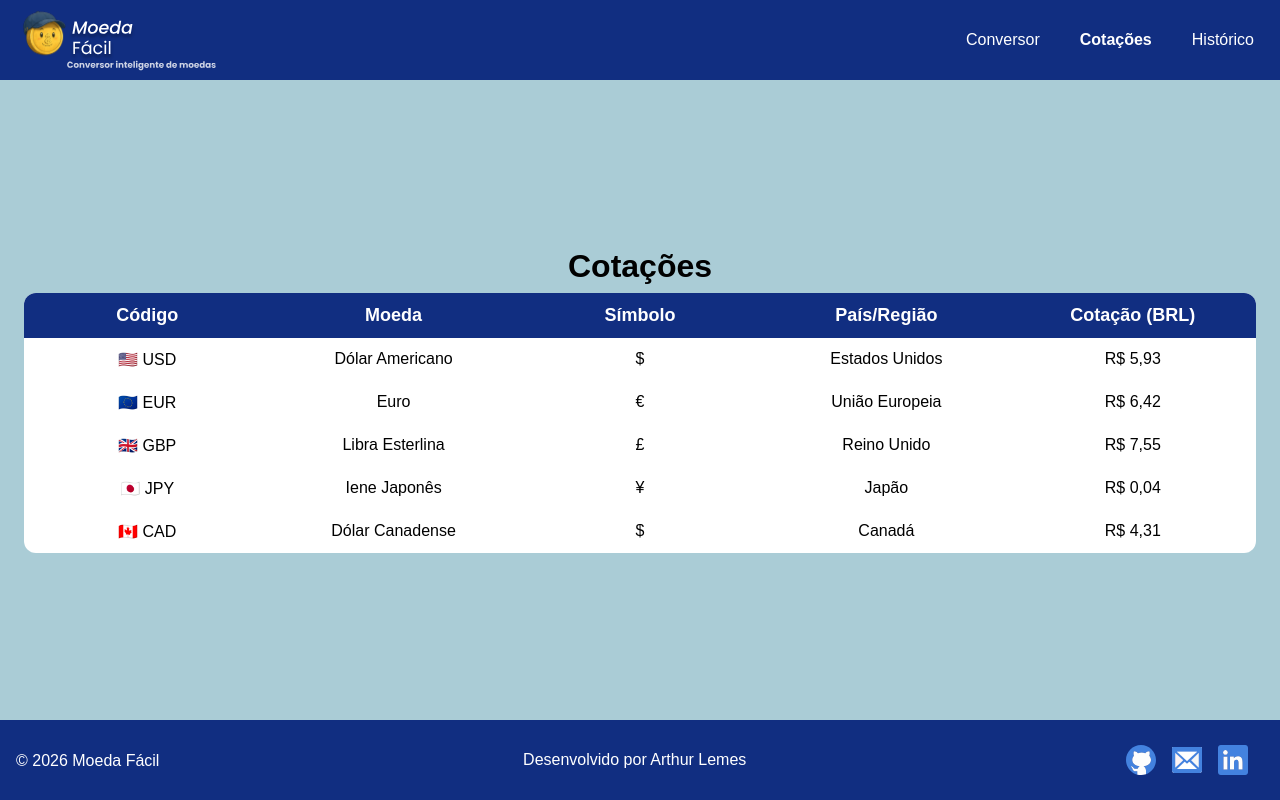
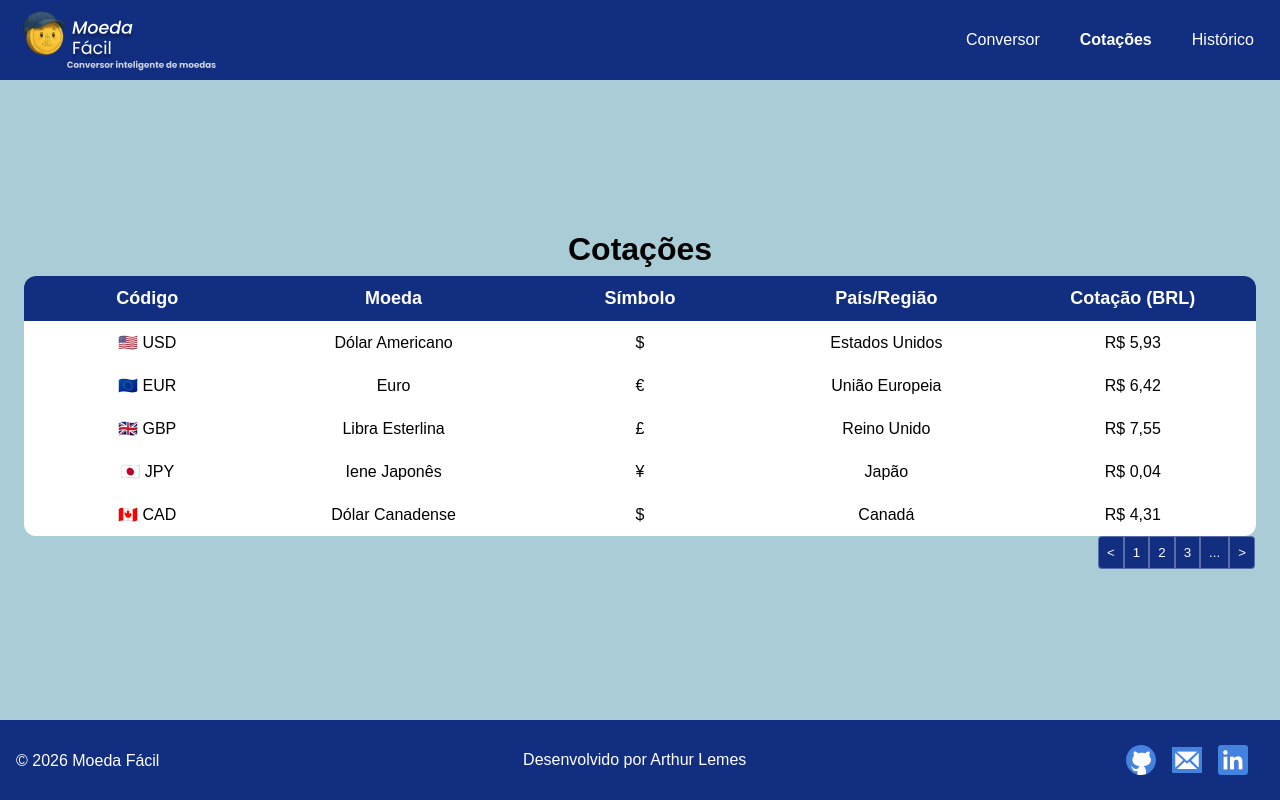
Before and after one commit to arthurp1910/moeda-facil, a React (Vite) app: page / in a window 1280 px wide. Built offline with nearby package versions, Linux system fonts and the light colour scheme.

Commit message:
feat: add pagination component to Quotes page and enhance styles for pagination buttons

```diff
--- a/src/index.css
+++ b/src/index.css
@@ -62,3 +62,25 @@ button {
 .appMain {
   flex: 1;
 }
+
+@view-transition {
+  navigation: auto;
+}
+
+::view-transition-old(root) {
+  animation: fade-out 0.3s ease;
+}
+
+::view-transition-new(root) {
+  animation: fade-in 0.3s ease;
+}
+
+@keyframes fade-out {
+  from { opacity: 1; }
+  to { opacity: 0; }
+}
+
+@keyframes fade-in {
+  from { opacity: 0; }
+  to { opacity: 1; }
+}
--- a/src/pages/ConversionHistory.css
+++ b/src/pages/ConversionHistory.css
@@ -76,7 +76,16 @@
     border: 1px solid rgba(255, 255, 255, 0.3)
 
 }
+
 .pagina:hover{
     opacity: 0.6;
     background-color: var(--color-primary);
 }
+
+.pagina:first-of-type{
+    border-radius: 4px 0 0 4px;
+}
+
+.pagina:last-of-type {
+  border-radius: 0 4px 4px 0;
+}
--- a/src/pages/Quotes.css
+++ b/src/pages/Quotes.css
@@ -36,3 +36,32 @@
   height: calc(100vh - 160px);
 
 }
+
+
+.paginacaoCotacao{
+    display: flex;
+    width: 100%;
+    justify-content: flex-end;
+    margin-right: 50px;
+
+}
+
+.paginaCotacao{
+    background-color: var(--color-primary);
+    padding: 8px;
+    color: var(--color-text-light);
+    border: 1px solid rgba(255, 255, 255, 0.3)
+
+}
+.paginaCotacao:hover{
+    opacity: 0.6;
+    background-color: var(--color-primary);
+}
+
+.paginaCotacao:first-of-type{
+    border-radius: 4px 0 0 4px;
+}
+
+.paginaCotacao:last-of-type {
+  border-radius: 0 4px 4px 0;
+}
--- a/src/pages/Quotes.tsx
+++ b/src/pages/Quotes.tsx
@@ -76,6 +76,26 @@ export default function Quotes() {
           ))}
         </tbody>
       </table>
+      <div className = "paginacaoCotacao">
+        <button className="paginaCotacao" type="button">
+          {"<"}
+        </button>
+        <button className="paginaCotacao" type="button">
+          {"1"}
+        </button>
+        <button className="paginaCotacao" type="button">
+          {"2"}
+        </button>
+        <button className="paginaCotacao" type="button">
+          {"3"}
+        </button>
+        <button className="paginaCotacao" type="button">
+          {"..."}
+        </button>
+        <button className="paginaCotacao" type="button">
+          {">"}
+        </button>
+      </div>
     </section>
   );
 }
```
